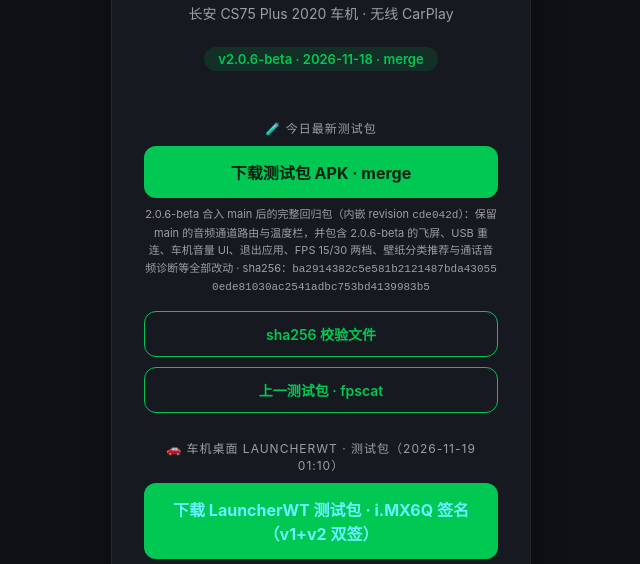
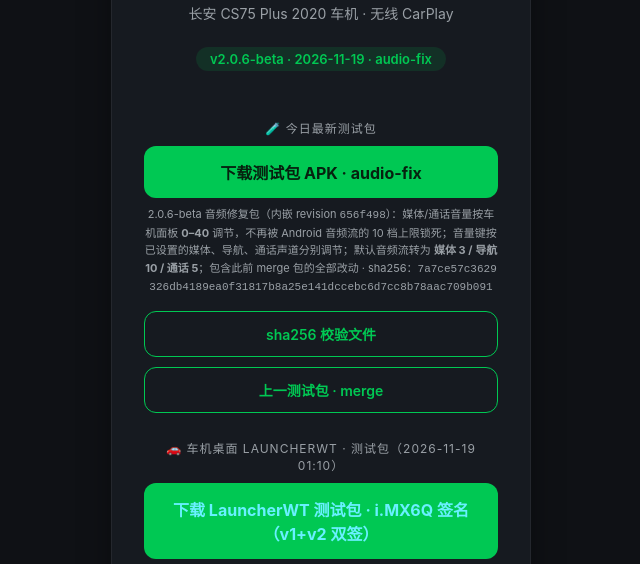
Before and after one commit to chansLam/chansLam.github.io, a plain HTML site: page index.html in a window 1280 px wide. Shown: the part 189-753 px from the top of the page, without its empty margins (319-959 px from the left). Drawn offline with Linux system fonts and the light colour scheme.

Commit message:
Homepage: publish 75Play 2.0.6-beta audio-fix test build

```diff
--- a/index.html
+++ b/index.html
@@ -34,13 +34,13 @@
     <div class="logo">75</div>
     <h1>75Play</h1>
     <div class="sub">长安 CS75 Plus 2020 车机 · 无线 CarPlay</div>
-    <div class="version">v2.0.6-beta · 2026-11-18 · merge</div>
+    <div class="version">v2.0.6-beta · 2026-11-19 · audio-fix</div>
 
     <div class="section-title">🧪 今日最新测试包</div>
-    <a class="btn" href="https://aka.doubaocdn.com/s/K7qFZBjjr4" download>下载测试包 APK · merge</a>
-    <div class="hint">2.0.6-beta 合入 main 后的完整回归包（内嵌 revision <code>cde042d</code>）：保留 main 的音频通道路由与温度栏，并包含 2.0.6-beta 的飞屏、USB 重连、车机音量 UI、退出应用、FPS 15/30 两档、壁纸分类推荐与通话音频诊断等全部改动 · sha256：<code>ba2914382c5e581b2121487bda430550ede81030ac2541adbc753bd4139983b5</code></div>
-    <a class="btn2" href="https://aka.doubaocdn.com/s/wAmhvGzA9c" download>sha256 校验文件</a>
-    <a class="btn2" href="https://aka.doubaocdn.com/s/bmxrK2A9Ny" download>上一测试包 · fpscat</a>
+    <a class="btn" href="https://aka.doubaocdn.com/s/gDf1cZl2vc" download>下载测试包 APK · audio-fix</a>
+    <div class="hint">2.0.6-beta 音频修复包（内嵌 revision <code>656f498</code>）：媒体/通话音量按车机面板 <b>0–40</b> 调节，不再被 Android 音频流的 10 档上限锁死；音量键按已设置的媒体、导航、通话声道分别调节；默认音频流转为 <b>媒体 3 / 导航 10 / 通话 5</b>；包含此前 merge 包的全部改动 · sha256：<code>7a7ce57c3629326db4189ea0f31817b8a25e141dccebc6d7cc8b78aac709b091</code></div>
+    <a class="btn2" href="https://aka.doubaocdn.com/s/oDwmW784Up" download>sha256 校验文件</a>
+    <a class="btn2" href="https://aka.doubaocdn.com/s/K7qFZBjjr4" download>上一测试包 · merge</a>
 
     <div class="section-title" style="margin-top:26px">🚗 车机桌面 LauncherWT · 测试包（2026-11-19 01:10）</div>
     <a class="btn btn-lwt" href="https://aka.doubaocdn.com/s/LoGbVfGicY" download>下载 LauncherWT 测试包 · i.MX6Q 签名（v1+v2 双签）</a>
```
